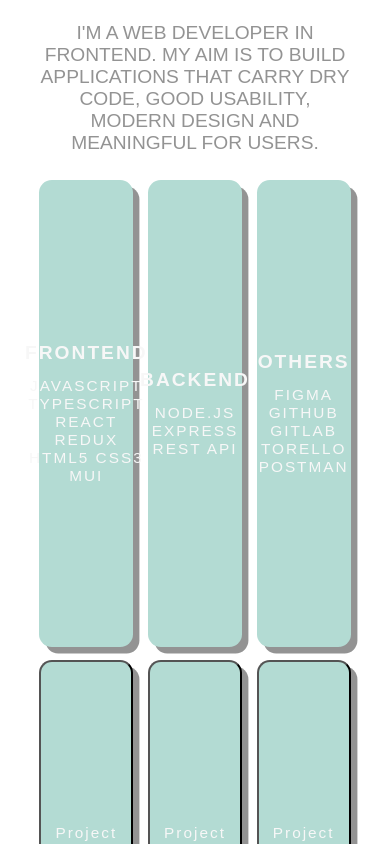
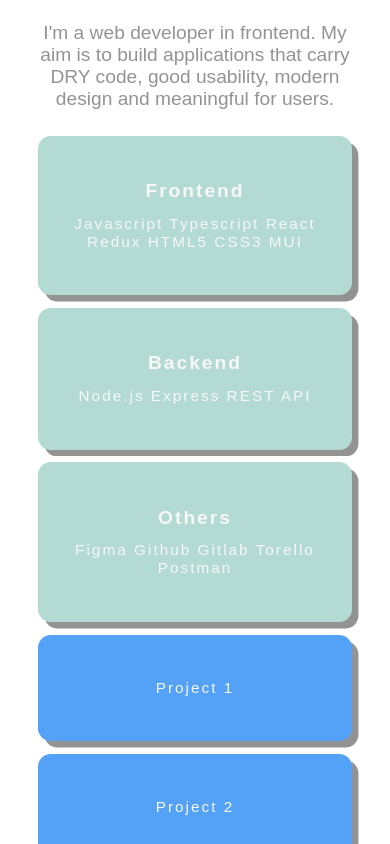
Before and after one commit to makiyo-ronkko/makiyo-app, a React (Create React App) app: page / in a window 390 px wide. Shown: the part 860-1704 px from the top of the page. Built offline with nearby package versions, Linux system fonts and the light colour scheme.

Commit message:
style: update styles

```diff
--- a/src/App.module.css
+++ b/src/App.module.css
@@ -139,35 +139,51 @@
 .contactContainer {
 	padding: 3rem;
 	color: var(--color-cloud);
-	text-transform: uppercase;
 	display: flex;
 	flex-direction: column;
 	gap: 2rem;
 }
 
 .cardContainer {
-	display: flex;
-	justify-content: space-around;
-	height: 10rem;
+	min-height: 20rem;
+	height: 100%;
+	display: grid;
+	grid-template-columns: repeat(3, 1fr);
+	gap: 1.5rem;
 }
 
 .card {
-	width: 30%;
 	display: flex;
 	flex-direction: column;
 	align-items: center;
 	justify-content: center;
-	background-color: var(--color-forest);
 	border-radius: 1rem;
 	mix-blend-mode: multiply;
 	letter-spacing: 2px;
 	font-size: 1.2rem;
 	color: var(--color-default);
-	background-color: var(--color-forest);
 	padding: 1.5rem;
 	box-shadow: 0.5rem 0.5rem var(--color-cloud);
 	gap: 1rem;
 	text-align: center;
+}
+
+.backgroundColor {
+	background-color: var(--color-forest);
+}
+
+.project {
+	background-color: var(--color-sky);
+}
+
+.project,
+button {
+	border: none;
+	cursor: pointer;
+}
+
+.project:hover {
+	background-color: var(--color-primary);
 }
 
 .section {
@@ -208,16 +224,8 @@
 		display: flex;
 		gap: 1rem;
 	}
-	.frontend {
-		flex: 100%;
-		width: 100%;
-	}
-	.backend {
-		flex: 100%;
-		width: 100%;
-	}
-	.others {
-		flex: 100%;
+
+	.card {
 		width: 100%;
 	}
 }
```
